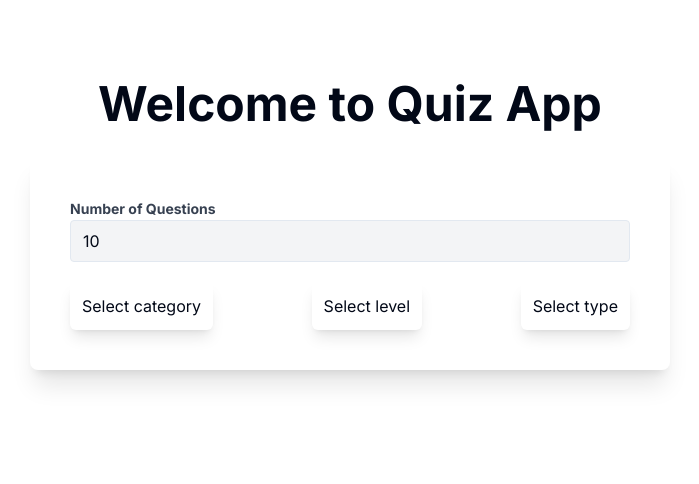
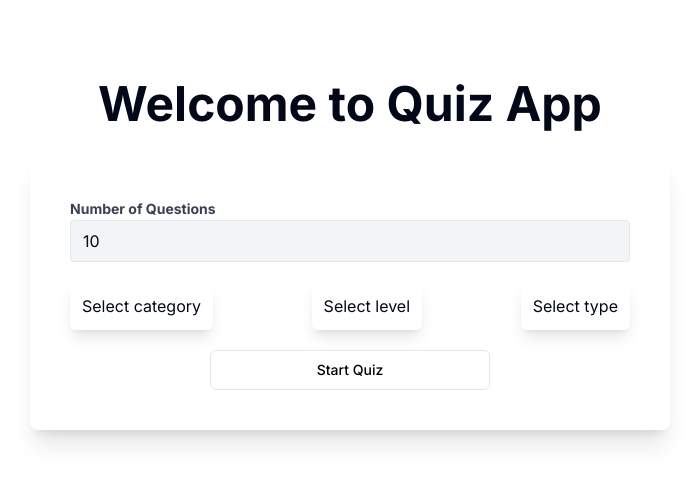
Before and after one commit to AndriiSalohub/quiz-app, a Next.js app: page / in a window 1280 px wide. Shown: the top 484 px of the page, without its empty margins (290-989 px from the left). Built offline with nearby package versions, Linux system fonts and the light colour scheme.

Commit message:
added basic markup for StartQuizBtn component

```diff
--- a/app/page.tsx
+++ b/app/page.tsx
@@ -1,6 +1,7 @@
 import DropDownOptions from "@/components/DropDownOptions";
 import Heading from "@/components/Heading";
 import QuestionNumberInput from "@/components/QuestionNumberInput";
+import StartQuizBtn from "@/components/StartQuizBtn";
 
 const Home = () => {
     return (
@@ -9,6 +10,7 @@
             <section className="my-2 rounded-lg shadow-xl w-[50%] bg-white p-10">
                 <QuestionNumberInput />
                 <DropDownOptions />
+                <StartQuizBtn />
             </section>
         </main>
     );
--- /dev/null
+++ b/components/StartQuizBtn.tsx
@@ -0,0 +1,11 @@
+import { Button } from "./ui/button";
+
+const StartQuizBtn = () => {
+    return (
+        <div className="flex justify-center items-center mt-5">
+            <Button>Start Quiz</Button>
+        </div>
+    );
+};
+
+export default StartQuizBtn;
--- /dev/null
+++ b/components/ui/button.tsx
@@ -0,0 +1,57 @@
+import { Slot } from "@radix-ui/react-slot";
+import { cva, type VariantProps } from "class-variance-authority";
+import * as React from "react";
+
+import { cn } from "@/lib/utils";
+
+const buttonVariants = cva(
+    "inline-flex items-center justify-center rounded-md text-sm font-medium ring-offset-background transition-colors focus-visible:outline-none focus-visible:ring-2 focus-visible:ring-ring focus-visible:ring-offset-2 disabled:pointer-events-none disabled:opacity-50 w-1/2",
+    {
+        variants: {
+            variant: {
+                default:
+                    "bg-white border text-black hover:bg-blue-500 hover:text-white duration-300 ease-in-out",
+                destructive:
+                    "bg-destructive text-destructive-foreground hover:bg-destructive/90",
+                outline:
+                    "border border-input bg-background hover:bg-accent hover:text-accent-foreground",
+                secondary:
+                    "bg-secondary text-secondary-foreground hover:bg-secondary/80",
+                ghost: "hover:bg-accent hover:text-accent-foreground",
+                link: "text-primary underline-offset-4 hover:underline",
+            },
+            size: {
+                default: "h-10 px-4 py-2",
+                sm: "h-9 rounded-md px-3",
+                lg: "h-11 rounded-md px-8",
+                icon: "h-10 w-10",
+            },
+        },
+        defaultVariants: {
+            variant: "default",
+            size: "default",
+        },
+    }
+);
+
+export interface ButtonProps
+    extends React.ButtonHTMLAttributes<HTMLButtonElement>,
+        VariantProps<typeof buttonVariants> {
+    asChild?: boolean;
+}
+
+const Button = React.forwardRef<HTMLButtonElement, ButtonProps>(
+    ({ className, variant, size, asChild = false, ...props }, ref) => {
+        const Comp = asChild ? Slot : "button";
+        return (
+            <Comp
+                className={cn(buttonVariants({ variant, size, className }))}
+                ref={ref}
+                {...props}
+            />
+        );
+    }
+);
+Button.displayName = "Button";
+
+export { Button, buttonVariants };
--- a/package.json
+++ b/package.json
@@ -10,6 +10,7 @@
   },
   "dependencies": {
     "@radix-ui/react-dropdown-menu": "^2.0.6",
+    "@radix-ui/react-slot": "^1.0.2",
     "class-variance-authority": "^0.7.0",
     "clsx": "^2.0.0",
     "lucide-react": "^0.286.0",
```
Also changed, not shown: 1 other file (tests, documents, lock files or other folders).
